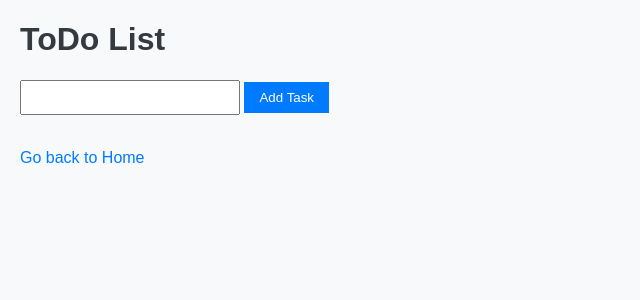
After one commit to se-ma2024/Frask_python, a Flask app: page /todo_list in a window 1280 px wide. The commit adds this page. Shown: the top 300 px of the page, without its empty margins (0-640 px from the left). Run offline with Flask 3, Linux system fonts and the light colour scheme.

Commit message:
create todo_list

```diff
--- a/app.py
+++ b/app.py
@@ -1,10 +1,27 @@
-from flask import Flask, render_template
+from flask import Flask, render_template, request, redirect, url_for
 
 app = Flask(__name__)
+tasks = []
 
 @app.route('/')
-def home():
+def index():
     return render_template('index.html')
 
+@app.route('/todo_list')
+def todo_list():
+    return render_template('todo_list.html', tasks=tasks)
+
+@app.route('/add', methods=['POST'])
+def add():
+    task = request.form.get('task')
+    tasks.append(task)
+    return redirect(url_for('todo_list'))
+
+@app.route('/delete/<task_index>')
+def delete(task_index):
+    if task_index.isdigit() and 0 <= int(task_index) < len(tasks):
+        del tasks[int(task_index)]
+    return redirect(url_for('todo_list'))
+
 if __name__ == '__main__':
-    app.run(debug = True)
+    app.run(debug=True)
--- /dev/null
+++ b/static/todo_list_style.css
@@ -0,0 +1,50 @@
+body {
+    font-family: 'Arial', sans-serif;
+    background-color: #f8f9fa;
+    margin: 20px;
+}
+
+h1 {
+    color: #343a40;
+}
+
+ul {
+    list-style: none;
+    padding: 0;
+}
+
+li {
+    background-color: #ffffff;
+    border: 1px solid #dee2e6;
+    margin: 5px 0;
+    padding: 10px;
+    display: flex;
+    justify-content: space-between;
+    align-items: center;
+}
+
+a {
+    color: #007bff;
+    text-decoration: none;
+}
+
+form {
+    margin-top: 20px;
+}
+
+input[type="text"] {
+    padding: 8px;
+    width: 200px;
+}
+
+button {
+    padding: 8px 15px;
+    background-color: #007bff;
+    color: #ffffff;
+    border: none;
+    cursor: pointer;
+}
+
+button:hover {
+    background-color: #0056b3;
+}
--- /dev/null
+++ b/templates/todo_list.html
@@ -0,0 +1,27 @@
+<!DOCTYPE html>
+<html lang="en">
+<head>
+    <meta charset="UTF-8">
+    <meta name="viewport" content="width=device-width, initial-scale=1.0">
+    <link rel="stylesheet" href="{{ url_for('static', filename='todo_list_style.css') }}">
+    <title>ToDo List</title>
+</head>
+<body>
+    <h1>ToDo List</h1>
+    <form action="/add" method="post">
+        <input type="text" name="task" required>
+        <button type="submit">Add Task</button>
+    </form>
+    <ul>
+        {% for task in tasks %}
+            <li>
+                {{ task }}
+                <a href="{{ url_for('delete', task_index=loop.index-1) }}">delete</a>
+            </li>
+        {% endfor %}
+    </ul>
+
+    <br>
+    <a href="{{ url_for('index') }}">Go back to Home</a>
+</body>
+</html>
```
Also changed, not shown: static/index_style.css (added, +27 -0 lines), templates/index.html (+6 -3 lines).
